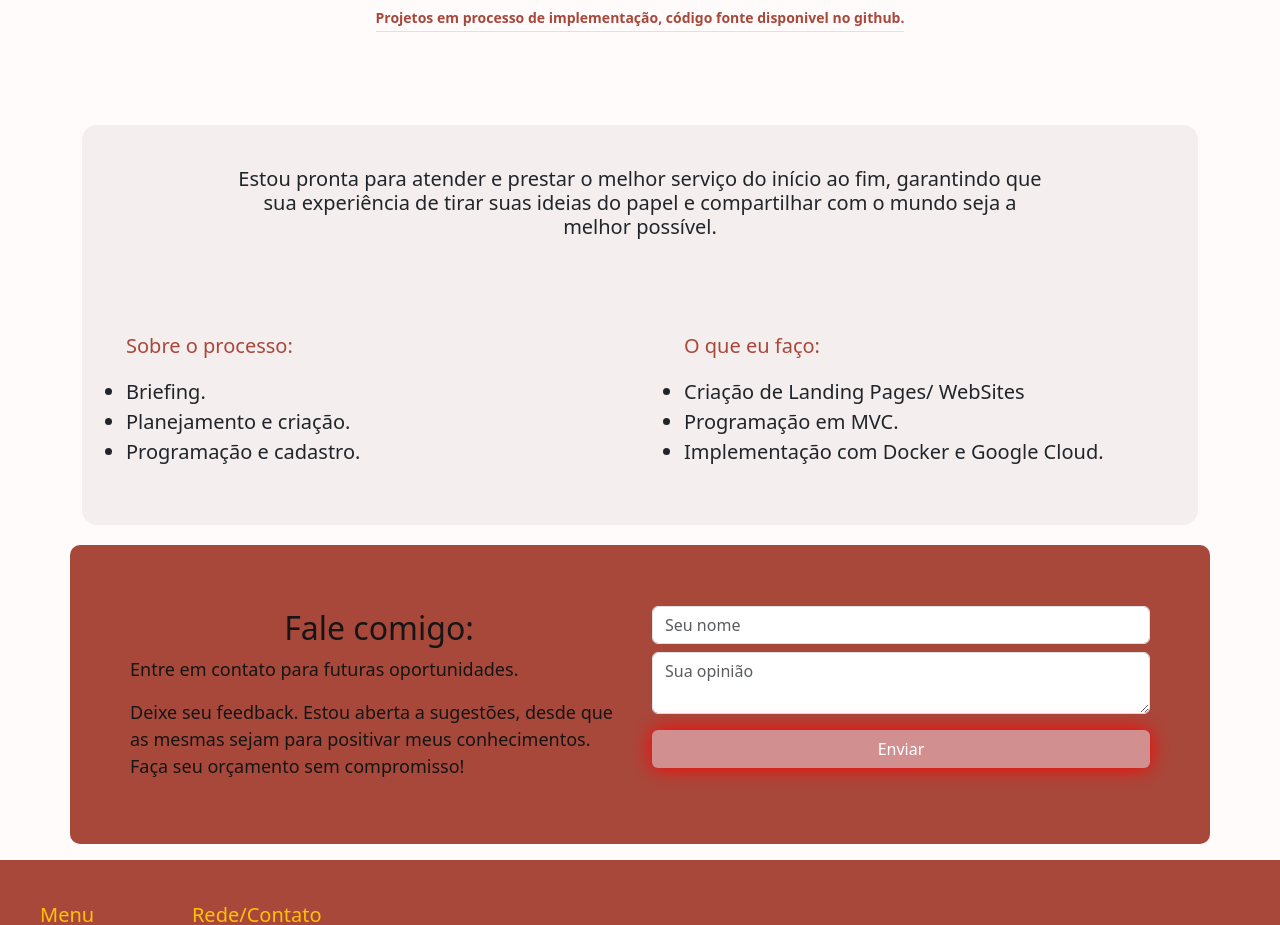
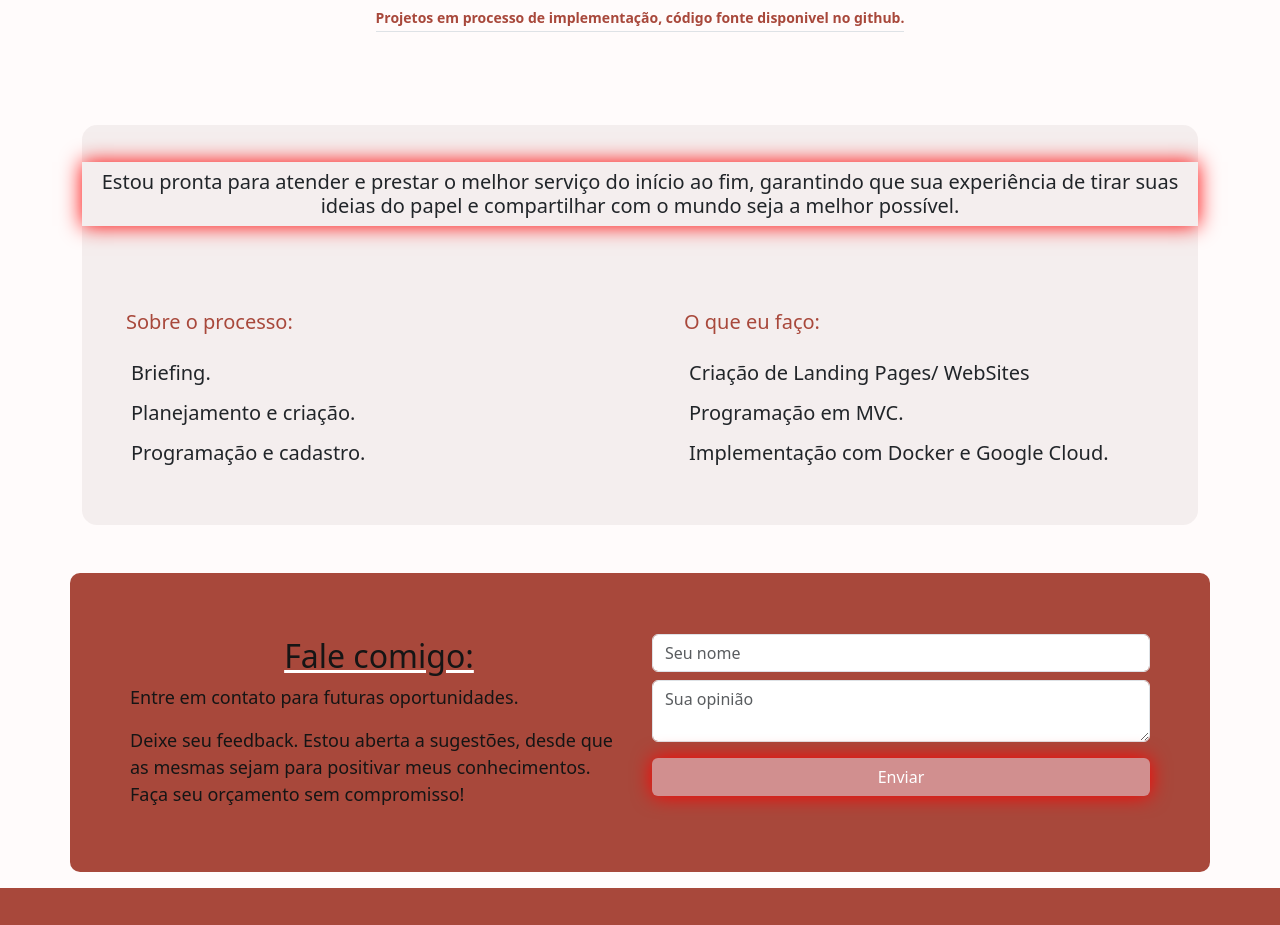
Before and after one commit to Vick-Ferreira/Portfolio2-0, a website: page Frontend/index.html in a window 1280 px wide. Shown: the part 2781-3706 px from the top of the page. Drawn offline with nearby package versions, Linux system fonts and the light colour scheme; no server answers; a web font is replaced by a local one.

Commit message:
add atualização, resposivo ok

```diff
--- a/Frontend/css/estilo.scss
+++ b/Frontend/css/estilo.scss
@@ -85,14 +85,14 @@ body.dark-theme {
   position: absolute;
   left: 0;
   width: 100%;
-  height: 70vh;
+  height: 50%;
   object-fit: cover;
   z-index: -1;
   /* Coloca o vídeo atrás do conteúdo */
 }
 
 .bloco_principal {
-  height: 70vh;
+  height: 50vh;
 }
 
 //está dentro do bloco_principal
@@ -245,7 +245,6 @@ small {
 }
 .processos{
 height: 50vh;
-margin-bottom: 20px;
 }
 //dentro do processo
 .processosMarketing{
@@ -253,11 +252,22 @@ margin-bottom: 20px;
     border-radius: 15px;
     height: 100%;
     align-items: center;
-
+    user-select: none;
 
 }
+.processosMarketing h1{
+  box-shadow: 0 0 20px rgb(255, 2, 2);
+
+}
+
 .processosMarketing p{
   color: $font-secundary;
+
+}
+.liServicos li{
+  text-decoration: none;
+  padding: 5px;
+  list-style-type:none;
 
 }
 .footer {
@@ -415,6 +425,7 @@ margin-bottom: 20px;
 
   .feedback {
     color: $font-primary;
+    text-decoration: underline white;
   }
 
   .btn_form {
--- a/Frontend/index.html
+++ b/Frontend/index.html
@@ -284,15 +284,15 @@
     </div>
 
 
-    <div class="container processos lign-items-center">
+    <div class="container processos mt-5 mb-5 lign-items-center">
 
     <div class="row processosMarketing m-0 ">
       <div class="p-0">
-        <h1 class="lead text-center"> Estou pronta para  atender e prestar o melhor serviço do início ao fim, garantindo que sua experiência de tirar suas ideias do papel e compartilhar com o mundo seja a melhor possível.</h1>
+        <h1 class="lead text-center p-2"> Estou pronta para  atender e prestar o melhor serviço do início ao fim, garantindo que sua experiência de tirar suas ideias do papel e compartilhar com o mundo seja a melhor possível.</h1>
       </div>
 
       <div class="col ">
-      <ul>
+      <ul class="liServicos">
         <p class="lead">Sobre o processo:</p>
         <li>Briefing.</li>
         <li>Planejamento e criação.</li>
@@ -302,7 +302,7 @@
       </div>
 
       <div class="col">
-        <ul>
+        <ul class="liServicos">
           <p class="lead">O que eu faço:</p>
             <li>Criação de Landing Pages/ WebSites</li>
             <li>Programação em MVC.</li>
@@ -321,7 +321,7 @@
     <div class="container mb-3 container-form">
       <div class="row p-md-5 text-center align-items-center">
         <div class="col-md-6">
-          <h2 class="feedback mt-3">Fale comigo:</h2>
+          <h2 class="feedback mt-3 ">Fale comigo:</h2>
           <p>Entre em contato para futuras oportunidades.</p>
           <p>
             Deixe seu feedback. Estou aberta a sugestões, desde que as mesmas
```
Also changed, not shown: Frontend/css/estilo.css, 1 other file.
